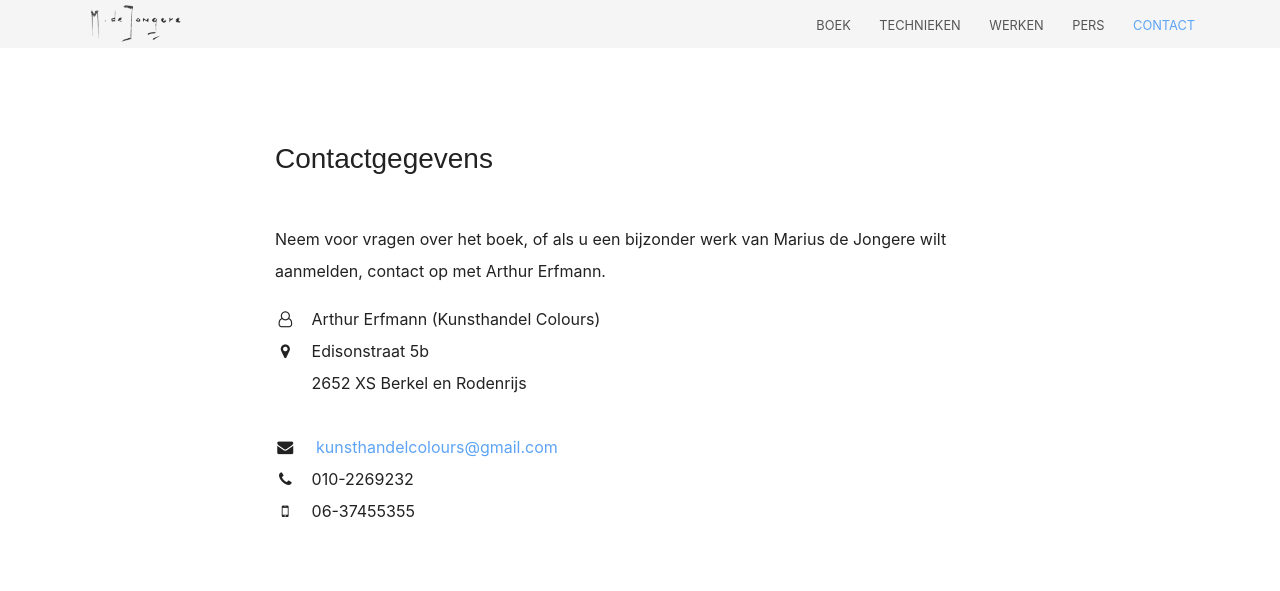
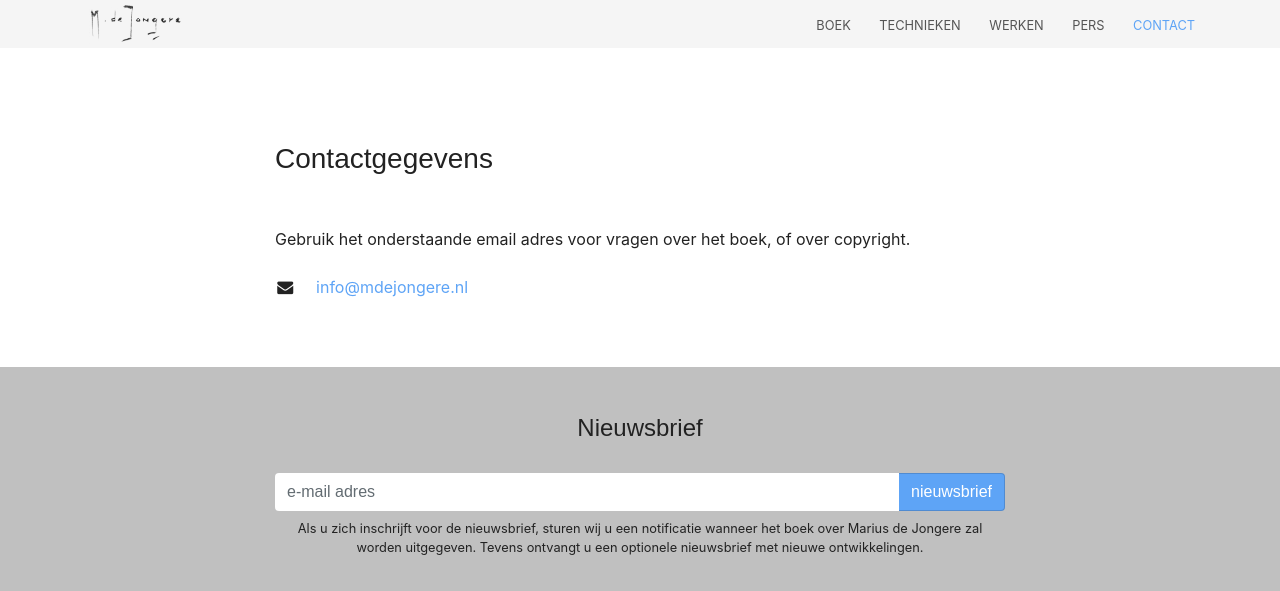
Before and after one commit to snirp/mdejongere.nl, a Flask app: page /contact.html in a window 1280 px wide. Shown: the top 591 px of the page. Run offline with Flask 2, Linux system fonts and the light colour scheme; some libraries are stand-ins or nearby versions; some web fonts are replaced.

Commit message:
correcties

```diff
--- a/templates/contact.html
+++ b/templates/contact.html
@@ -13,20 +13,12 @@ Neem contact op om bijzondere werken aan te melden voor het boek over Marius de
   <div class="row">
     <div class="offset-md-2 col-md-8 col-12">
       <h3>Contactgegevens</h3>
-      <p>Neem voor vragen over het boek, of als u een bijzonder werk van Marius de Jongere wilt aanmelden,
-        contact op met Arthur Erfmann.</p>
+      <p>Gebruik het onderstaande email adres voor vragen over het boek, of over copyright.</p>
       <address>
         <ul class="list-unstyled">
-          <li><i class="fa fa-fw fa-user-o mr-3" aria-hidden="true"></i>Arthur Erfmann (Kunsthandel Colours)</li>
-          <li><i class="fa fa-fw fa-map-marker mr-3" aria-hidden="true"></i>Edisonstraat 5b</li>
-          <li><i class="fa fa-fw mr-3" aria-hidden="true"></i>2652 XS Berkel en Rodenrijs<br><br></li>
-
           <li><i class="fa fa-fw fa-envelope mr-3" aria-hidden="true"></i>
-            <a href="mailto:kunsthandelcolours@gmail.com" class="">kunsthandelcolours@gmail.com</a>
+            <a href="mailto:info@mdejongere.nl" class="">info@mdejongere.nl</a>
           </li>
-          <li><i class="fa fa-fw fa-phone mr-3" aria-hidden="true"></i>010-2269232</li>
-          <li><i class="fa fa-fw fa-mobile mr-3" aria-hidden="true"></i>06-37455355</li>
-
         </ul>
       </address>
     </div>
@@ -35,12 +27,12 @@ Neem contact op om bijzondere werken aan te melden voor het boek over Marius de
 {% endblock %}
 
 {% block footer %}
-<div id="map"></div>
+<!-- <div id="map"></div> -->
 {{ super() }}
 {% endblock %}}
 
 {% block bottom_script %}
-<script>
+<!-- <script>
   function initMap() {
     var loc = {lat: 51.9771502, lng: 4.4481318};
     var map = new google.maps.Map(document.getElementById('map'), {
@@ -75,6 +67,6 @@ Neem contact op om bijzondere werken aan te melden voor het boek over Marius de
 </script>
 <script async defer
 src="https://maps.googleapis.com/maps/api/js?key=AIzaSyC8cHyhtty6UZAQLNvU63xOZeeF6mMSh_k&callback=initMap">
-</script>
+</script> -->
 
 {% endblock %}
--- a/templates/index.html
+++ b/templates/index.html
@@ -55,7 +55,7 @@ Blijf op de hoogte van het nieuws en werk mee aan deze publicatie.
     alt="Kaft - Marius de Jongere"
     width="100%"
   >
-  <figcaption>Voor en achterkaft van het aankomende boek</figcaption>
+  <figcaption>Voor- en achterkant van de proefdruk van het boek</figcaption>
 </figure>
 
 <section id="updates">
```
